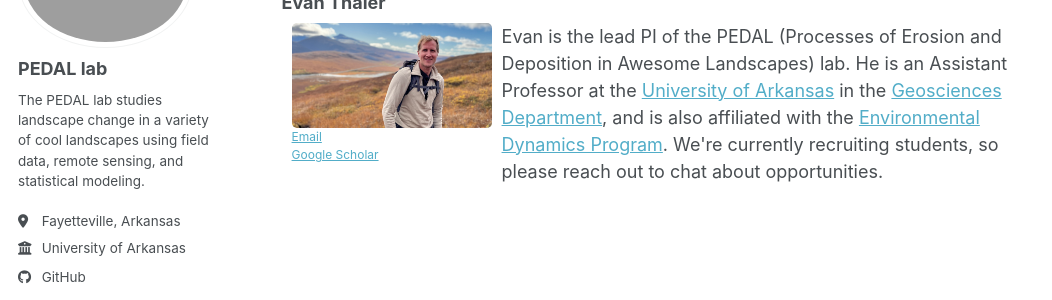
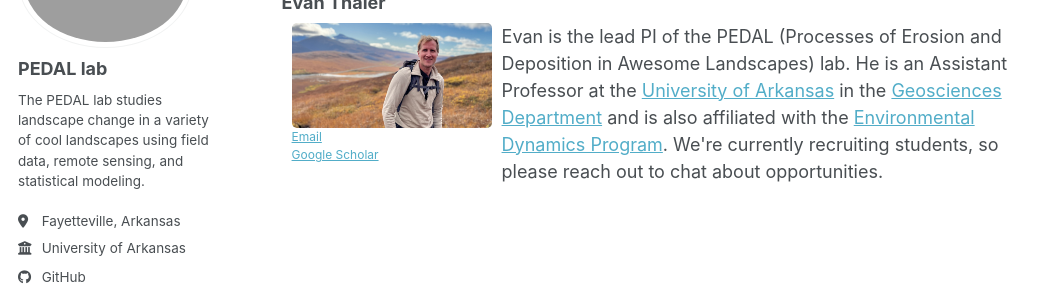
Before and after one commit to UARKGeomorph/UARKgeomorph.github.io, a Jekyll site: the page built from _pages/people.md, in a window 1280 px wide. Shown: the part 187-487 px from the top of the page, without its empty margins (0-1052 px from the left). Built offline with Jekyll 4.4.1, drawn with Linux system fonts in a browser that asks for light colours; a style sheet for code colours, icons or effects is not loaded.

```diff
--- a/_pages/people.md
+++ b/_pages/people.md
@@ -51,7 +51,7 @@ author_profile: true
   </div>
   <div class="bio-text">
     Evan is the lead PI of the PEDAL (Processes of Erosion and Deposition in Awesome Landscapes) lab.
-    He is an Assistant Professor at the <a href="https://uark.edu">University of Arkansas</a> in the <a href="https://geosciences.uark.edu">Geosciences Department</a>, and is also  affiliated with the <a href="https://environmental-dynamics.uark.edu/">Environmental Dynamics Program</a>. We're currently recruiting students, so please reach out to chat about opportunities.
+    He is an Assistant Professor at the <a href="https://uark.edu">University of Arkansas</a> in the <a href="https://geosciences.uark.edu">Geosciences Department</a> and is also  affiliated with the <a href="https://environmental-dynamics.uark.edu/">Environmental Dynamics Program</a>. We're currently recruiting students, so please reach out to chat about opportunities.
   </div>
 </div>
 
```
